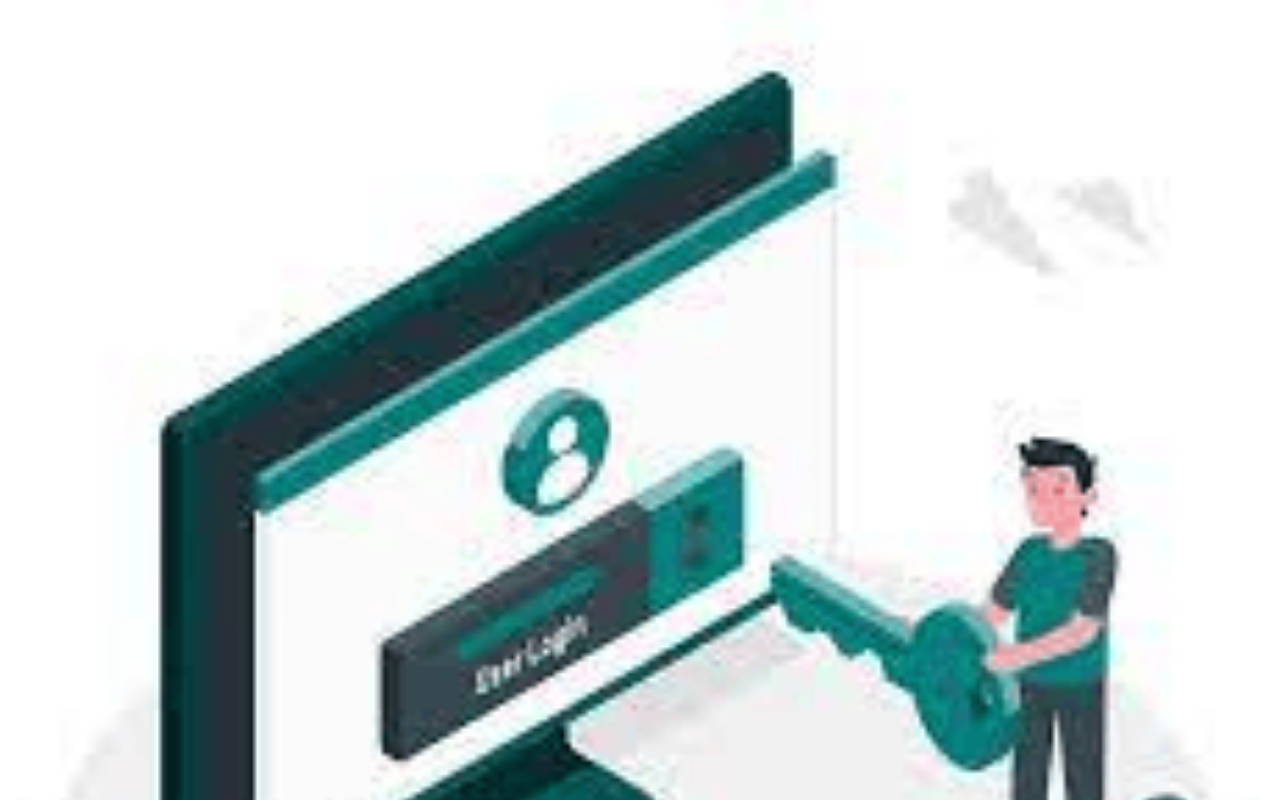
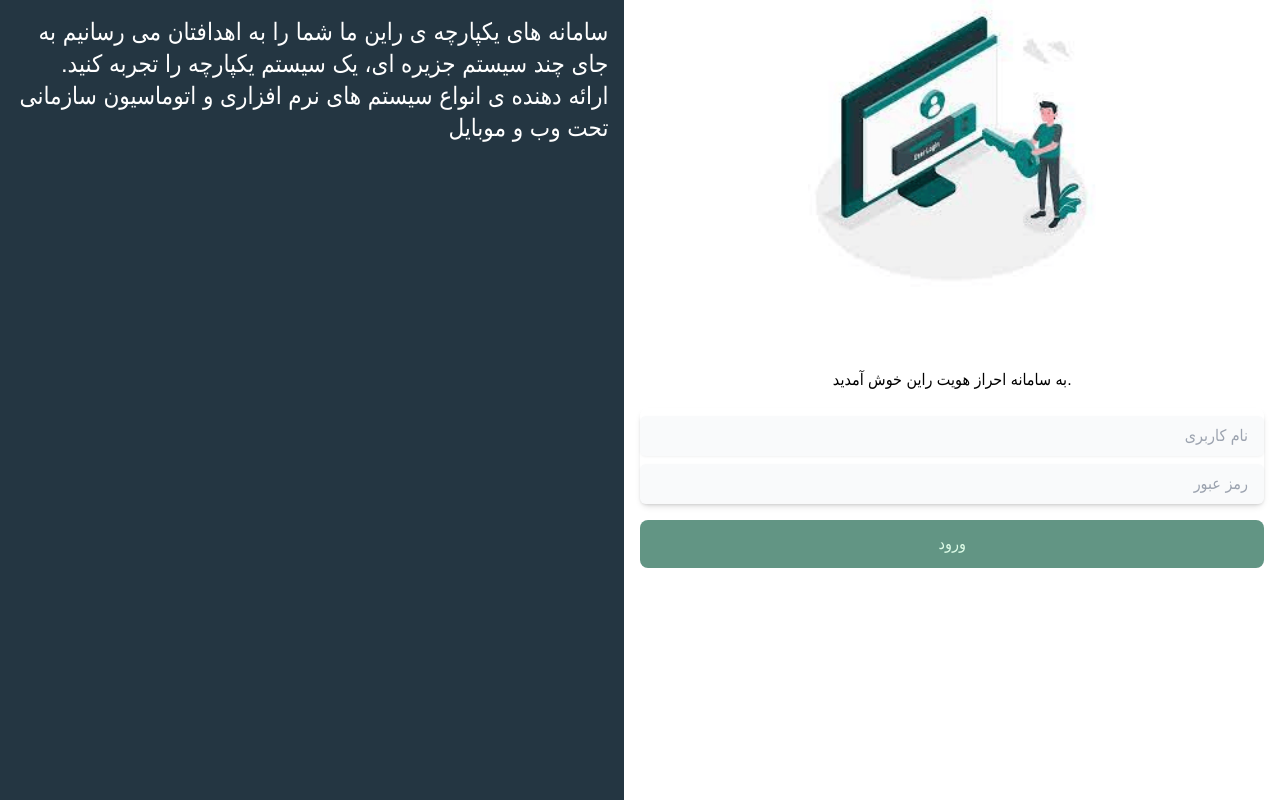
Before and after one commit to imangame2125/my-spa-app, a React (Create React App) app: page /login in a window 1280 px wide. Shown: the top 800 px of the page. Built offline with nearby package versions, Linux system fonts and the light colour scheme.

Commit message:
fix ui login page

```diff
--- a/public/index.html
+++ b/public/index.html
@@ -1,5 +1,5 @@
 <!DOCTYPE html>
-<html lang="fa">
+<html dir="rtl" lang="fa">
   <head>
     <meta  charset="utf-8" />
     <link rel="icon" href="%PUBLIC_URL%/favicon.ico" />
--- a/src/components/Layout/Layout.tsx
+++ b/src/components/Layout/Layout.tsx
@@ -5,7 +5,7 @@ import Navbar from '../Navbar/Navbar';
 
 const Layout: React.FC = () => {
   return (
-    <div className="flex flex-col min-h-screen bg-blue-100">
+    <div className="flex flex-col min-h-screen bg-blue-100 px-4">
       <Header />
       <main className="mx-4 mt-16 overflow-y-auto">
         <Outlet />
--- a/src/pages/Home.tsx
+++ b/src/pages/Home.tsx
@@ -1,6 +1,6 @@
-import React from 'react';
+import React, { FC } from 'react';
 
-const HomePage: React.FC = () => {
+const HomePage: FC = () => {
   return (
     <section className="text-center bg-green-500">
       <h1 className="text-sm mt-20">به سامانه احراز هویت راین خوش آمدید</h1>
--- a/src/pages/Login.tsx
+++ b/src/pages/Login.tsx
@@ -1,17 +1,29 @@
 import React, { FC, useState } from "react";
 import Logo from "../../src/assests/images/login.png";
-import {User} from 'iconsax-react'
+// import LoginBackground from "../../src/assests/images/backround-login.png";
+import { User } from "iconsax-react";
 import { useNavigate } from "react-router-dom";
-import IconElement from '../components/IconElement/IconElement';
+import IconElement from "../components/IconElement/IconElement";
 
 const LoginPage: FC = () => {
-const navigate  = useNavigate()
-
+  const navigate = useNavigate();
 
   const mockUsers = [
-    { name: "iman", password: "1234", icon: <IconElement icon={User} className="w-10 h-10"/> },
-    { name: "john", password: "doe123", icon: <IconElement icon={User} className="w-10 h-10"/> },
-    { name: "jane", password: "doe456", icon:<IconElement icon={User} className="w-10 h-10"/> }
+    {
+      name: "iman",
+      password: "1234",
+      icon: <IconElement icon={User} className="w-10 h-10" />,
+    },
+    {
+      name: "ali",
+      password: "12345",
+      icon: <IconElement icon={User} className="w-10 h-10" />,
+    },
+    {
+      name: "nader",
+      password: "1234567",
+      icon: <IconElement icon={User} className="w-10 h-10" />,
+    },
   ];
 
   const [username, setUsername] = useState("");
@@ -22,25 +34,28 @@ const navigate  = useNavigate()
     const enteredUsername = username.toLowerCase();
     const enteredPassword = password;
 
-    const user = mockUsers.find(user => user.name.toLowerCase() === enteredUsername);
+    const user = mockUsers.find(
+      (user) => user.name.toLowerCase() === enteredUsername
+    );
 
     if (user && user.password === enteredPassword) {
-      navigate('/')
+      navigate("/");
       console.log("Login successful for user:", user.name);
     } else {
       console.log("Invalid credentials");
     }
   };
-
   return (
-    <section className=" min-h-screen flex items-center justify-center flex-col mx-4">
-      <div className="w-full flex mb-20 justify-center">
+    <section className="min-h-screen flex w-full h-full xl:overflow-hidden">
+      <div className="flex md:w-1/2 flex-col w-full h-full xl:flex-col items-center justify-center mx-4 lg:w-1/2  lg:flex lg:flex-col lg:justify-center lg:items-center">
+        <div className="w-full flex mb-20 justify-center xl:w-82 lg:w-72">
           <img src={Logo} alt="logo" className="w-full  rounded-lg" />
         </div>
         <p className="text-base font-normal mb-4">
           .به سامانه احراز هویت راین خوش آمدید
         </p>
-      <div className="rounded-lg shadow-md" >
+
+        <div className="rounded-lg shadow-md w-full">
           <input
             type="text"
             value={username}
@@ -58,9 +73,20 @@ const navigate  = useNavigate()
         </div>
 
         <div className="mt-4 w-full">
-        <button onClick={handleSubmit} className="col-span-2  w-full rounded-lg px-4 py-2 bg-gray-700 text-green-100 hover:bg-green-800 duration-300">
+          <button
+            onClick={handleSubmit}
+            className="col-span-2 h-12 w-full rounded-lg px-4 py-2 bg-[#629584] text-green-100 hover:bg-[#243642]duration-300"
+          >
             ورود
           </button>
+        </div>
+      </div>
+      <div className="w-1/2  py-4 justify-center bg-[#243642] px-4 hidden lg:flex md:flex md:w-1/2 xl:w-1/2">
+        <p className="text-2xl font-normal text-white">
+          سامانه های یکپارچه ی راین ما شما را به اهدافتان می رسانیم به جای چند
+          سیستم جزیره ای، یک سیستم یکپارچه را تجربه کنید. ارائه دهنده ی انواع
+          سیستم های نرم افزاری و اتوماسیون سازمانی تحت وب و موبایل
+        </p>
       </div>
     </section>
   );
```
Also changed, not shown: src/assests/images/backround-login.png (added), src/css/index.css (line endings or trailing spaces). Lines whose indentation alone changed are shown as unchanged.
